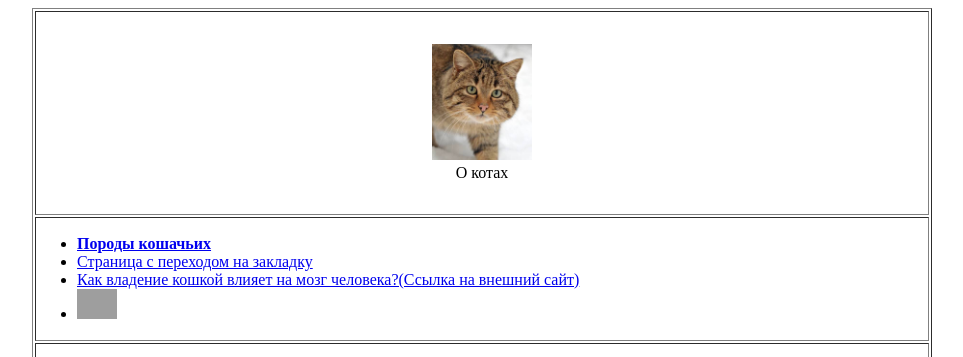
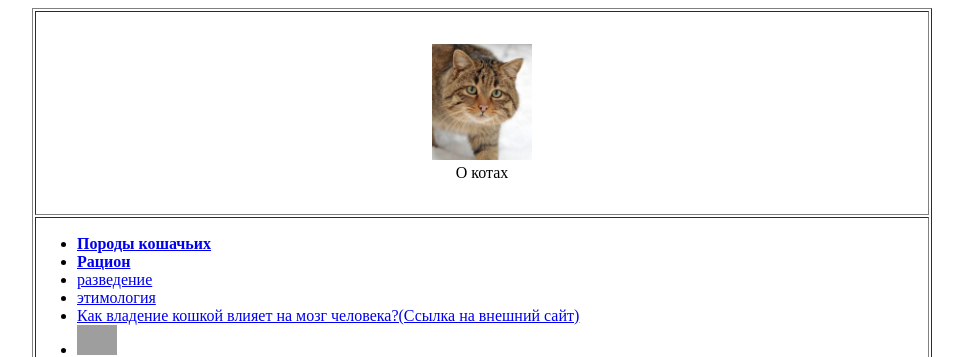
Before and after one commit to sofialubina2006/project.opp_1, a plain HTML site: page docs/racion.html in a window 1280 px wide. Shown: the top 357 px of the page, without its empty margins (158-1121 px from the left). Drawn offline with Linux system fonts and the light colour scheme; grey boxes are pictures that could not be loaded.

Commit message:
corrected heads

```diff
--- a/docs/racion.html
+++ b/docs/racion.html
@@ -19,10 +19,17 @@
             <td>
                 <ul>
                     <li>
-                        <a href="../main/navigation.html" target="_self"><b>Породы кошачьих</b></a>
+                        <a href="../docs/index.html" target="_self"><b>Породы кошачьих</b></a>
                     </li>
                     <li>
-                        <a href="../060_anchor/index.html#head1" target="_self">Страница с переходом на закладку</a>
+                        <a href="../docs/racion.html" target="_self"><b>Рацион</b></a>
+                    </li>
+
+                    <li>
+                        <a href="../docs/index.html#head1" target="_self">разведение</a>
+                    </li>
+                    <li>
+                        <a href="../docs/racion.html#head2" target="_self">этимология</a>
                     </li>
                     <li>
                         <a href="https://habr.com/ru/articles/952842/" target="_blank"> Как владение кошкой влияет на мозг человека?(Ссылка на внешний сайт)</a>
```
Also changed, not shown: docs/index.html (+2 -2 lines).
